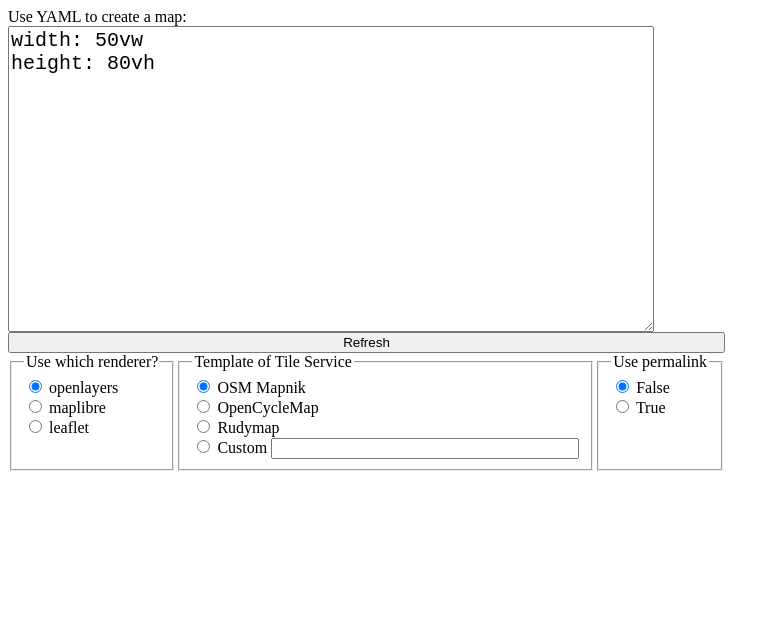
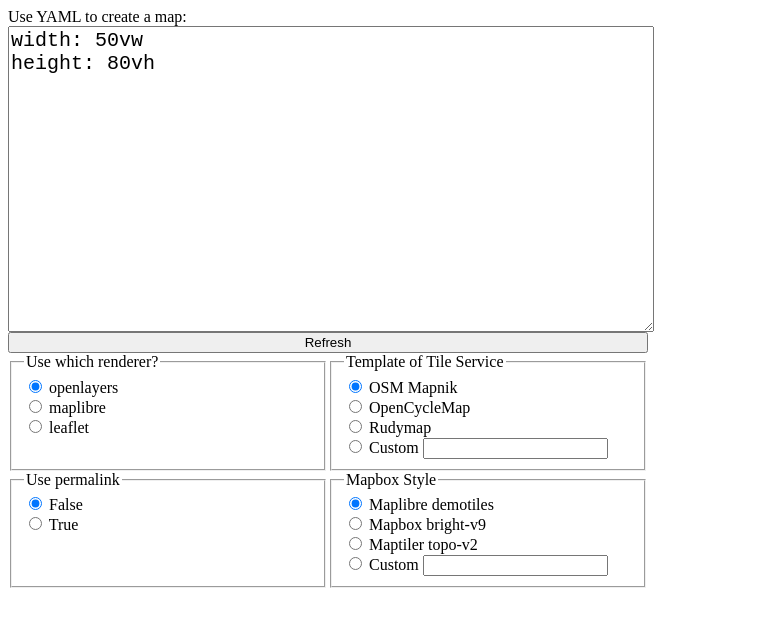
Before and after one commit to outdoorsafetylab/mapclay, a website with bundled scripts: page examples/input.html in a window 1280 px wide. Shown: the whole page, without its empty margins (0-780 px from the left). Built offline with nearby package versions, Linux system fonts and the light colour scheme.

Commit message:
Improve layout

```diff
--- a/examples/input.html
+++ b/examples/input.html
@@ -3,16 +3,15 @@
 <body style="display: flex; flex-direction: row;">
 
 <!-- Area of Editing -->
-<div style="display: flex; flex-direction: column">
+<div style="display: flex; flex-direction: column; max-width: 50vw">
   <label for="story">Use YAML to create a map:</label>
   <textarea id="map-text" rows="15" cols="50" style="width: 50vw; height: 300px; font-size: 20px">
 width: 50vw
 height: 80vh
   </textarea>
   <input type="button" value="Refresh" onclick="refreshMap()">
-  <div style="display: grid; grid-auto-flow: column dense;;">
-    <div id="use" style="display: flex; flex-direction: row">
-      <fieldset>
+  <div style="width: 50vw; display: grid; grid-template-columns: repeat(auto-fill, minmax(300px, 1fr));">
+    <fieldset style="width=fit-content">
       <legend>Use which renderer?</legend>
       <div class="field" data-value="openlayers">
         <input type="radio" name="use" checked/>
@@ -27,8 +26,6 @@ height: 80vh
         <label>leaflet</label>
       </div>
     </fieldset>
-    </div>
-    <div id="XYZ" style="display: flex; flex-direction: row">
     <fieldset>
       <legend>Template of Tile Service</legend>
       <div class="field" data-value="http://b.tile.openstreetmap.org/{z}/{x}/{y}.png">
@@ -46,11 +43,9 @@ height: 80vh
       <div class="field" data-value="">
         <input type="radio" name="XYZ" />
         <label>Custom</label>
-          <input type="text" style="width: 300px">
+        <input type="text">
       </div>
     </fieldset>
-    </div>
-    <div id="link" style="display: flex; flex-direction: row">
     <fieldset>
       <legend>Use permalink</legend>
       <div class="field" data-type="boolean" data-value=false>
@@ -62,7 +57,26 @@ height: 80vh
         <label>True</label>
       </div>
     </fieldset>
+    <fieldset>
+      <legend>Mapbox Style</legend>
+      <div class="field" data-value="https://demotiles.maplibre.org/style.json">
+        <input type="radio" name="mapbox.style" checked/>
+        <label>Maplibre demotiles</label>
       </div>
+      <div class="field" data-value="mapbox://styles/mapbox/bright-v9">
+        <input type="radio" name="mapbox.style"/>
+        <label>Mapbox bright-v9</label>
+      </div>
+      <div class="field" data-value="https://api.maptiler.com/maps/topo-v2/style.json?key=KHspARDib3W1sNPt69qH">
+        <input type="radio" name="mapbox.style"/>
+        <label>Maptiler topo-v2</label>
+      </div>
+      <div class="field" data-value="">
+        <input type="radio" name="mapbox.style" />
+        <label>Custom</label>
+        <input type="text">
+      </div>
+    </fieldset>
   </div>
 </div>
 <script type="module" src="input.js"></script>
```
Lines whose indentation alone changed are shown as unchanged.
